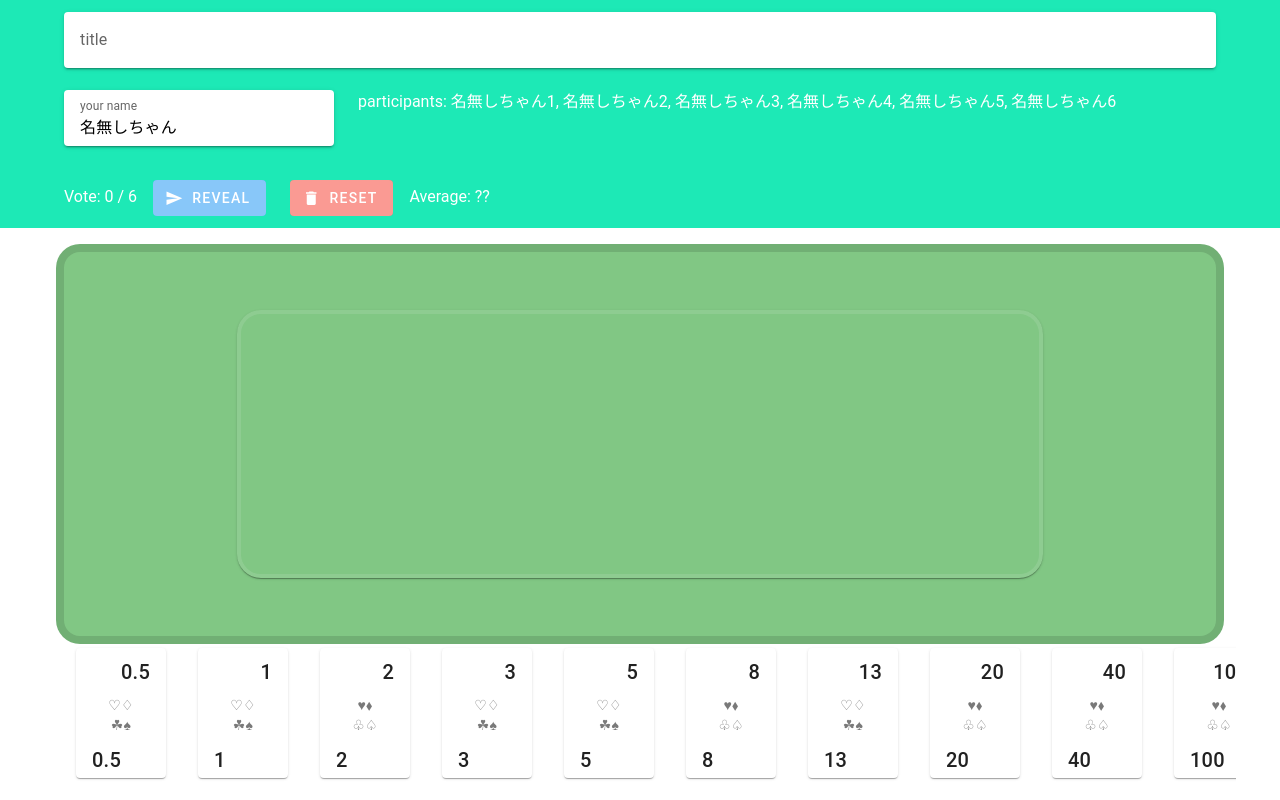
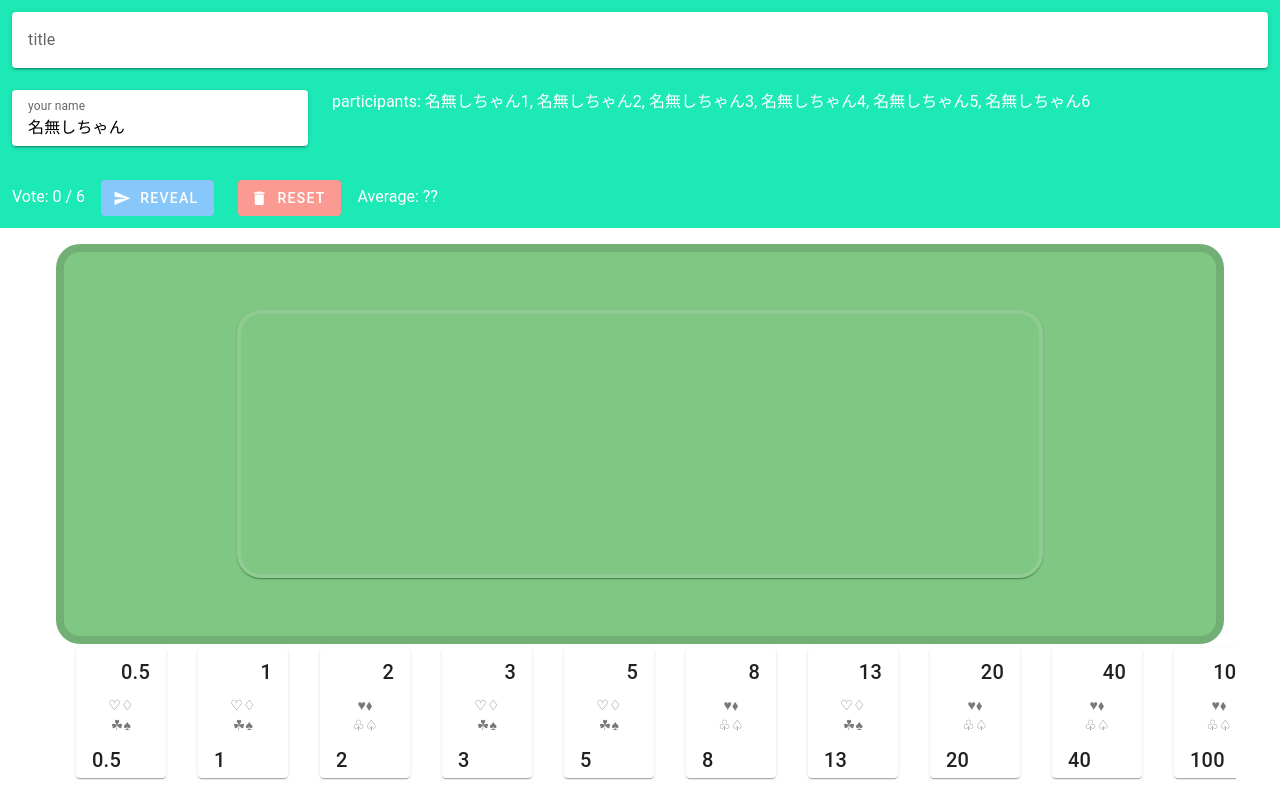
Before and after one commit to kuskyst/poker-chan, a Nuxt app: page / in a window 1280 px wide. Built offline with nearby package versions, Linux system fonts and the light colour scheme.

Commit message:
Update index.vue

```diff
--- a/pages/index.vue
+++ b/pages/index.vue
@@ -1,6 +1,6 @@
 <template>
   <div height="100vh">
-    <div width="80%" class="bg-teal-accent-3 text-white pt-3 pl-16 pr-16">
+    <div width="80%" class="bg-teal-accent-3 text-white pt-3 pl-3 pr-3">
       <v-text-field bg-color="white" label="title" variant="solo" clearable />
       <v-row justify="center" align-items="center">
         <v-col cols="3">
```
